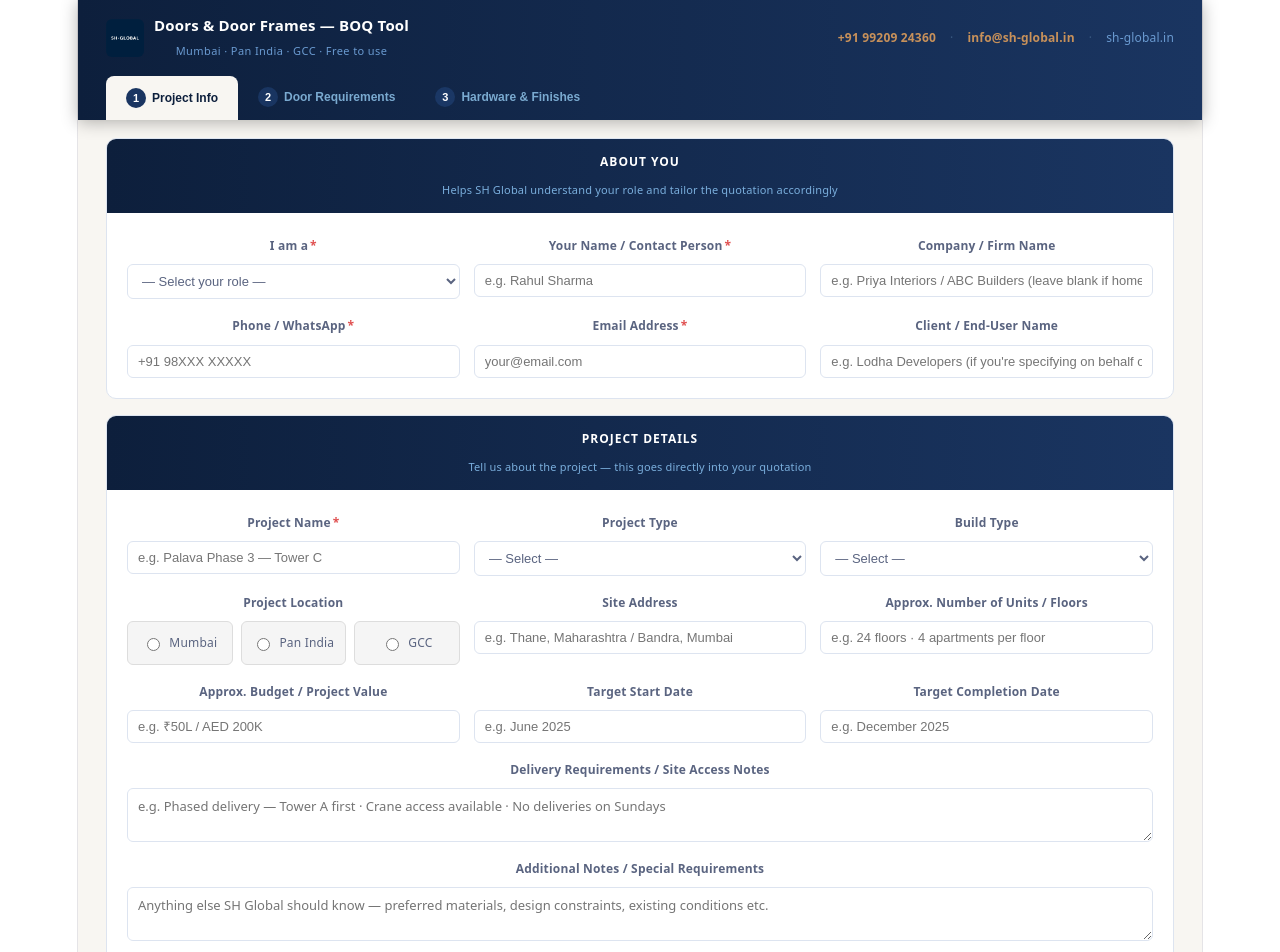
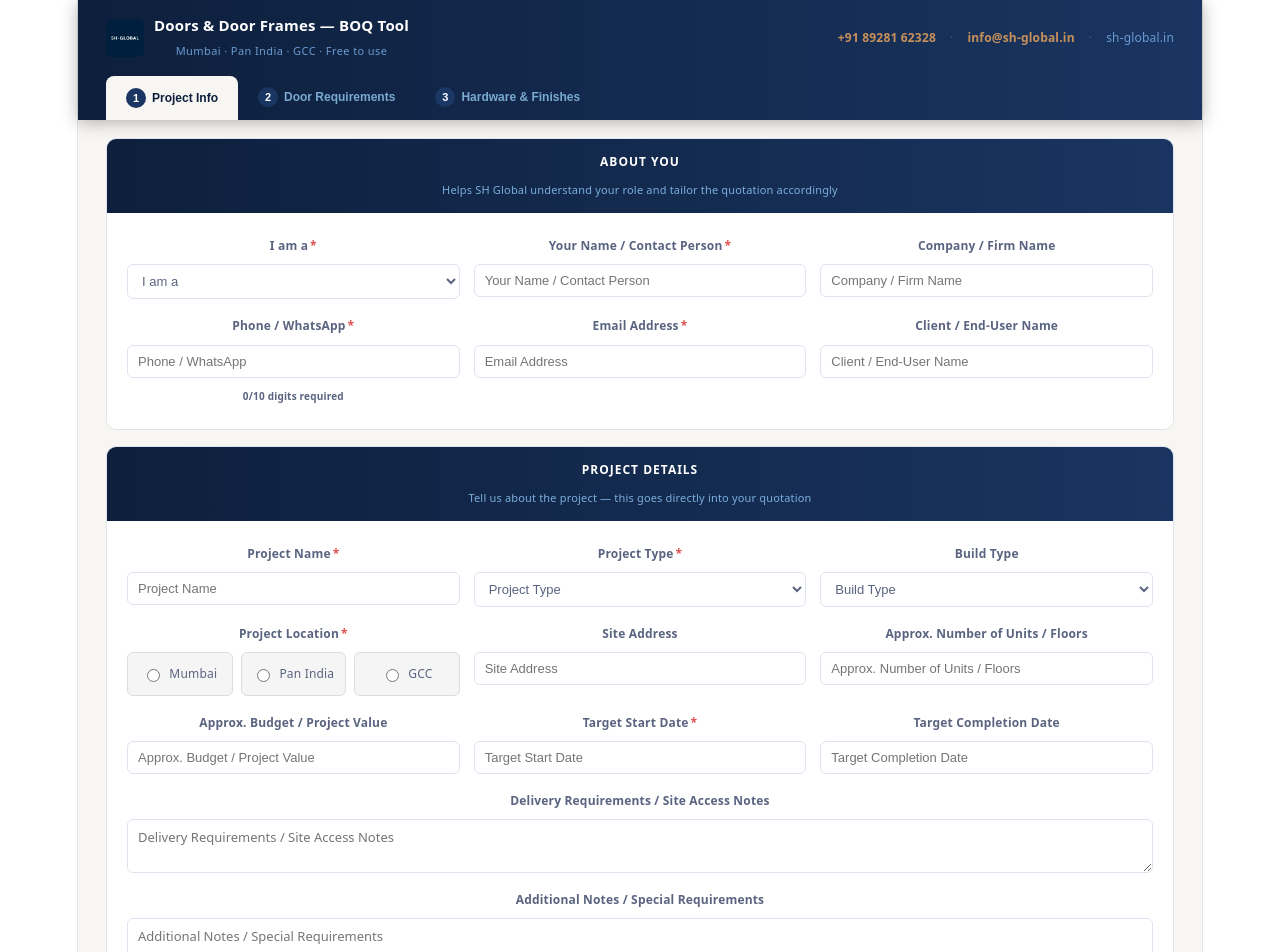
Before and after one commit to sid-hemnani/sh-global-toolkit, a React (Vite) app: page / in a window 1280 px wide. Shown: the top 952 px of the page. Built offline with nearby package versions, Linux system fonts and the light colour scheme.

Commit message:
9 UX improvements

```diff
--- a/src/App.jsx
+++ b/src/App.jsx
@@ -22,11 +22,17 @@ function useWindowWidth() {
 // Returns { fieldKey: "error message" } for each failing field
 function validateTab1(project) {
   const e = {};
-  if (!project.clientType)        e.clientType = "Please select your role";
-  if (!project.contact?.trim())   e.contact    = "Your name is required";
+  if (!project.clientType)           e.clientType      = "Please select your role";
+  if (!project.contact?.trim())      e.contact         = "Your name is required";
   if (!project.phone?.trim() && !project.email?.trim())
-                                   e.phone      = "Phone or email is required";
-  if (!project.name?.trim())      e.name       = "Project name is required";
+                                     e.phone           = "Phone or email is required";
+  if (project.phone?.trim() && !/^\d{10}$/.test(project.phone.trim().replace(/\s/g,"")))
+                                     e.phone           = "Enter a valid 10-digit phone number";
+  if (!project.name?.trim())         e.name            = "Project name is required";
+  if (!project.projectType)          e.projectType     = "Please select a project type";
+  if (!project.location)             e.location        = "Please select a project location";
+  if (!project.startDate?.trim())    e.startDate       = "Target start date is required";
+  if (!project.referralSource)       e.referralSource  = "Please tell us how you found us";
   return e;
 }
 function validateTab2(qty) {
@@ -267,6 +273,30 @@ function ProjectInfo({ project, setProject, refImages, setRefImages, isMobile, i
 
   const errBorder = (key) => err[key] ? `1.5px solid #e05050` : `1px solid ${C.border}`;
 
+  // Phone field with 10-digit validation display
+  const phoneField = (
+    <label style={{ display:"flex", flexDirection:"column", gap:5, fontSize:12, fontWeight:600,
+      color: err.phone ? "#b03030" : C.muted }}>
+      <span>Phone / WhatsApp<span style={{color:"#e05050",marginLeft:2}}>*</span></span>
+      <input
+        type="tel"
+        value={project.phone||""}
+        placeholder="Phone / WhatsApp"
+        maxLength={10}
+        onChange={e=>{
+          const v = e.target.value.replace(/\D/g,"").slice(0,10);
+          setProject(p=>({...p, phone:v}));
+        }}
+        style={{ padding:"8px 10px", border: errBorder("phone"), borderRadius:6,
+          fontSize:13, color:C.text, background:"#fff", width:"100%", boxSizing:"border-box" }}
+      />
+      <span style={{ fontSize:10, color: (project.phone||"").length===10 ? "#2a8a3a" : C.muted }}>
+        {(project.phone||"").length}/10 digits{(project.phone||"").length===10 ? " ✓" : " required"}
+      </span>
+      {err.phone && <span style={{color:"#e05050",fontSize:11}}>{err.phone}</span>}
+    </label>
+  );
+
   const sel = (label, key, options, placeholder, required) => (
     <label key={key} style={{ display:"flex", flexDirection:"column", gap:5, fontSize:12, fontWeight:600, color: err[key] ? "#b03030" : C.muted }}>
       <span>{label}{required && <span style={{color:"#e05050",marginLeft:2}}>*</span>}</span>
@@ -275,21 +305,21 @@ function ProjectInfo({ project, setProject, refImages, setRefImages, isMobile, i
         style={{ padding:"8px 10px", border: errBorder(key), borderRadius:6,
           fontSize:13, background:"#fff",
           color:project[key] ? C.text : C.muted, width:"100%" }}>
-        <option value="">{placeholder||"— Select —"}</option>
+        <option value="">{label}</option>
         {options.map(o=><option key={o} value={o}>{o}</option>)}
       </select>
       {err[key] && <span style={{color:"#e05050",fontSize:11}}>{err[key]}</span>}
     </label>
   );
 
-  const txt = (label, key, ph, span, required) => (
+  const txt = (label, key, span, required) => (
     <label key={key} style={{
       display:"flex", flexDirection:"column", gap:5,
       fontSize:12, fontWeight:600, color: err[key] ? "#b03030" : C.muted,
       gridColumn: span ? `1 / span ${span}` : "auto",
     }}>
       <span>{label}{required && <span style={{color:"#e05050",marginLeft:2}}>*</span>}</span>
-      <TextInput value={project[key]||""} onChange={v=>setProject(p=>({...p,[key]:v}))} placeholder={ph} wide
+      <TextInput value={project[key]||""} onChange={v=>setProject(p=>({...p,[key]:v}))} placeholder={label} wide
         style={{ border: errBorder(key) }} />
       {err[key] && <span style={{color:"#e05050",fontSize:11}}>{err[key]}</span>}
     </label>
@@ -302,11 +332,11 @@ function ProjectInfo({ project, setProject, refImages, setRefImages, isMobile, i
         <SectionHeader children="About You" sub="Helps SH Global understand your role and tailor the quotation accordingly" />
         <div style={{ padding:20, display:"grid", gridTemplateColumns:cols, gap:14 }}>
           {sel("I am a","clientType", CLIENT_TYPES,"— Select your role —", true)}
-          {txt("Your Name / Contact Person","contact","e.g. Rahul Sharma", null, true)}
-          {txt("Company / Firm Name","company","e.g. Priya Interiors / ABC Builders (leave blank if homeowner)")}
-          {txt("Phone / WhatsApp","phone","+91 98XXX XXXXX", null, !project.email?.trim())}
-          {txt("Email Address","email","your@email.com", null, !project.phone?.trim())}
-          {txt("Client / End-User Name","client","e.g. Lodha Developers (if you're specifying on behalf of someone)")}
+          {txt("Your Name / Contact Person","contact", null, true)}
+          {txt("Company / Firm Name","company")}
+          {phoneField}
+          {txt("Email Address","email", null, !project.phone?.trim())}
+          {txt("Client / End-User Name","client")}
         </div>
       </Card>
 
@@ -314,13 +344,14 @@ function ProjectInfo({ project, setProject, refImages, setRefImages, isMobile, i
       <Card>
         <SectionHeader children="Project Details" sub="Tell us about the project — this goes directly into your quotation" />
         <div style={{ padding:20, display:"grid", gridTemplateColumns:cols, gap:14 }}>
-          {txt("Project Name","name","e.g. Palava Phase 3 — Tower C", null, true)}
-          {sel("Project Type","projectType", PROJECT_TYPES)}
-          {sel("Build Type","buildType", BUILD_TYPES)}
-
-          {/* Location toggle */}
-          <label style={{ display:"flex", flexDirection:"column", gap:5, fontSize:12, fontWeight:600, color:C.muted }}>
-            Project Location
+          {txt("Project Name","name", null, true)}
+          {sel("Project Type","projectType", PROJECT_TYPES, "Project Type", true)}
+          {sel("Build Type","buildType", BUILD_TYPES, "Build Type")}
+
+          {/* Location toggle — mandatory */}
+          <label style={{ display:"flex", flexDirection:"column", gap:5, fontSize:12, fontWeight:600,
+            color: err.location ? "#b03030" : C.muted }}>
+            <span>Project Location<span style={{color:"#e05050",marginLeft:2}}>*</span></span>
             <div style={{ display:"flex", gap:8 }}>
               {["Mumbai","Pan India","GCC"].map(loc=>(
                 <label key={loc} style={{
@@ -328,7 +359,7 @@ function ProjectInfo({ project, setProject, refImages, setRefImages, isMobile, i
                   gap:6, padding:"8px 6px", borderRadius:6, cursor:"pointer", fontSize:12,
                   fontWeight: project.location===loc ? 700 : 400,
                   background: project.location===loc ? C.navyPale : "#f5f5f5",
-                  border: `1.5px solid ${project.location===loc ? C.navyBorder : "#ddd"}`,
+                  border: `1.5px solid ${project.location===loc ? C.navyBorder : err.location ? "#e05050" : "#ddd"}`,
                   color: project.location===loc ? C.navy : C.muted,
                 }}>
                   <input type="radio" checked={project.location===loc}
@@ -338,22 +369,23 @@ function ProjectInfo({ project, setProject, refImages, setRefImages, isMobile, i
                 </label>
               ))}
             </div>
+            {err.location && <span style={{color:"#e05050",fontSize:11}}>{err.location}</span>}
           </label>
 
           {isGCC
-            ? sel("GCC Country / Emirate","gccCountry", GCC_COUNTRIES)
-            : txt("Site Address","site","e.g. Thane, Maharashtra / Bandra, Mumbai")
-          }
-
-          {txt("Approx. Number of Units / Floors","scale","e.g. 24 floors · 4 apartments per floor")}
-          {txt("Approx. Budget / Project Value","value","e.g. ₹50L / AED 200K")}
-          {txt("Target Start Date","startDate","e.g. June 2025")}
-          {txt("Target Completion Date","endDate","e.g. December 2025")}
+            ? sel("GCC Country / Emirate","gccCountry", GCC_COUNTRIES, "GCC Country / Emirate")
+            : txt("Site Address","site")
+          }
+
+          {txt("Approx. Number of Units / Floors","scale")}
+          {txt("Approx. Budget / Project Value","value")}
+          {txt("Target Start Date","startDate", null, true)}
+          {txt("Target Completion Date","endDate")}
 
           <label style={{ display:"flex", flexDirection:"column", gap:5, fontSize:12, fontWeight:600, color:C.muted, gridColumn:`1 / span ${span3}` }}>
             Delivery Requirements / Site Access Notes
             <textarea value={project.delivery||""} rows={2}
-              placeholder="e.g. Phased delivery — Tower A first · Crane access available · No deliveries on Sundays"
+              placeholder="Delivery Requirements / Site Access Notes"
               onChange={e=>setProject(p=>({...p, delivery:e.target.value}))}
               style={{ padding:"8px 10px", border:`1px solid ${C.border}`, borderRadius:6,
                 fontSize:13, color:C.text, background:"#fff", resize:"vertical", fontFamily:"inherit" }} />
@@ -362,7 +394,7 @@ function ProjectInfo({ project, setProject, refImages, setRefImages, isMobile, i
           <label style={{ display:"flex", flexDirection:"column", gap:5, fontSize:12, fontWeight:600, color:C.muted, gridColumn:`1 / span ${span3}` }}>
             Additional Notes / Special Requirements
             <textarea value={project.notes||""} rows={2}
-              placeholder="Anything else SH Global should know — preferred materials, design constraints, existing conditions etc."
+              placeholder="Additional Notes / Special Requirements"
               onChange={e=>setProject(p=>({...p, notes:e.target.value}))}
               style={{ padding:"8px 10px", border:`1px solid ${C.border}`, borderRadius:6,
                 fontSize:13, color:C.text, background:"#fff", resize:"vertical", fontFamily:"inherit" }} />
@@ -370,12 +402,12 @@ function ProjectInfo({ project, setProject, refImages, setRefImages, isMobile, i
         </div>
       </Card>
 
-      {/* Referral */}
+      {/* Referral — mandatory */}
       <Card>
         <SectionHeader children="How Did You Find Us?" sub="Helps SH Global understand where clients are coming from" />
         <div style={{ padding:20, display:"grid", gridTemplateColumns:isMobile?"1fr":cols, gap:16 }}>
-          {sel("Where did you hear about SH Global?","referralSource", REFERRAL_OPTIONS, "— Please select —")}
-          {txt("Referred by / additional detail","referralDetail","e.g. Shared by Rahul Mehta · Architect Priya Sharma")}
+          {sel("Where did you hear about SH Global?","referralSource", REFERRAL_OPTIONS, "Where did you hear about SH Global?", true)}
+          {txt("Referred by / additional detail","referralDetail")}
         </div>
       </Card>
 
@@ -554,8 +586,8 @@ function DoorRequirements({ qty, setQty, dims, setDims, frameSpecs, setFrameSpec
   const setFrameSpec = (key, field, val) => {
     setFrameSpecs(f => {
       const fs = { ...f[key], [field]: val };
-      // When frame opening/section changes, sync door dims if not already filled
       if (inclDoors) {
+        // Frame opening/section changed → try to fill door dims
         const auto = autoDoorFromFrame(fs);
         if (auto) {
           setDims(d => {
@@ -566,6 +598,20 @@ function DoorRequirements({ qty, setQty, dims, setDims, frameSpecs, setFrameSpec
             return { ...d, [key]: next };
           });
         }
+      }
+      // Section width changed while door dims already exist → auto-fill frame opening
+      if ((field === "sectionW") && inclFrames) {
+        setDims(d => {
+          const doorDims = d[key] || {};
+          const autoOpen = autoFrameOpenFromDoor(doorDims, fs);
+          if (autoOpen) {
+            setFrameSpecs(prev => ({
+              ...prev,
+              [key]: { ...prev[key], [field]: val, ...autoOpen }
+            }));
+          }
+          return d;
+        });
       }
       return { ...f, [key]: fs };
     });
@@ -809,8 +855,8 @@ function DoorRequirements({ qty, setQty, dims, setDims, frameSpecs, setFrameSpec
                 {doorRows.map(r => {
                   const fs = frameSpecs[r.key] || {};
                   const d  = dims[r.key] || {};
-                  // Auto opening from door dims
-                  const autoF = scope === "doors" ? autoFrameOpenFromDoor(d, fs) : null;
+                  // Auto opening from door dims (both scope or doors-only scope)
+                  const autoF = (scope === "doors" || scope === "both") ? autoFrameOpenFromDoor(d, fs) : null;
 
                   return (
                     <tr key={r.key} style={{ background:"#fff" }}>
@@ -966,13 +1012,19 @@ function DoorRequirements({ qty, setQty, dims, setDims, frameSpecs, setFrameSpec
 // ─── TAB 3: HARDWARE & FINISHES ───────────────────────────────────────────────
 function HardwareFinishes({ hw, setHw, calcResult }) {
   const { mats } = calcResult;
-
-  // map hw key → mats key for auto qty
+  const [showAdvanced, setShowAdvanced] = useState(false);
+
   const autoQtyMap = {
     hinges:"hinges", anchors:"anchors", lockBody:"lockBody",
     doorClosers:"doorClosers", latchSets:"latchSets", handles:"handles",
     fireSeal:"fireSeal", screwsPack:"screws", laminateVeneer:"laminate",
   };
+
+  const BASIC_KEYS    = ["hinges","lockBody","doorClosers","latchSets","handles","laminateVeneer"];
+  const ADVANCED_KEYS = ["anchors","fireSeal","screwsPack"];
+
+  const basicRows    = HW_ROWS.filter(r => BASIC_KEYS.includes(r.key));
+  const advancedRows = HW_ROWS.filter(r => ADVANCED_KEYS.includes(r.key));
 
   const hwSubtotal = HW_ROWS.reduce((sum, r)=>{
     const price = Number(hw[r.key]?.price)||0;
@@ -988,30 +1040,7 @@ function HardwareFinishes({ hw, setHw, calcResult }) {
       return { ...h, [key]: entry };
     });
 
-  return (
-    <div>
-      <div style={{ background:"#fffbf2", border:`1px solid ${C.brownBorder}`, borderRadius:10,
-        padding:"14px 18px", marginBottom:16, display:"flex", gap:12, alignItems:"flex-start" }}>
-        <span style={{ fontSize:20 }}>✏️</span>
-        <div style={{ fontSize:13, color:C.brownDark, lineHeight:1.7 }}>
-          <strong>This section is for hardware and finishes that you may procure directly.</strong><br/>
-          Enter your preferred brands, specifications, and unit prices.
-          Quantities are auto-filled from your door numbers — you can override them.
-          Doors, frames, architraves, installation and services are priced separately by SH Global.
-        </div>
-      </div>
-
-      <Card>
-        <SectionHeader children="Hardware & Finishes" sub="Enter brand, specification and unit price for items you are sourcing" />
-        <table style={{ width:"100%", borderCollapse:"collapse" }}>
-          <thead><tr>
-            <TH>Item</TH><TH>Unit</TH>
-            <TH>Brand / Specification</TH>
-            <TH right>Auto Qty</TH><TH right>Your Qty</TH>
-            <TH right>Unit Price (₹)</TH><TH right accent>Line Total</TH>
-          </tr></thead>
-          <tbody>
-            {HW_ROWS.map(r=>{
+  const hwRow = (r) => {
     const autoQty = mats[autoQtyMap[r.key]]?.orderQty || 0;
     const userQty = hw[r.key]?.qty !== undefined ? hw[r.key].qty : "";
     const effectiveQty = userQty !== "" ? Number(userQty) : autoQty;
@@ -1022,54 +1051,99 @@ function HardwareFinishes({ hw, setHw, calcResult }) {
         <TD bold>{r.label}</TD>
         <TD center muted>{r.unit}</TD>
         <TD input>
-                    <input
-                      type="text"
-                      value={hw[r.key]?.spec||""}
-                      placeholder={r.placeholder}
+          <input type="text" value={hw[r.key]?.spec||""}
+            placeholder={r.label}
             onChange={e=>setField(r.key,"spec",e.target.value)}
-                      style={{
-                        width:"100%", padding:"5px 8px",
-                        border:`1px solid ${C.border}`, borderRadius:5,
-                        fontSize:12, color:C.text, background:"transparent",
-                        minWidth:200,
-                      }} />
+            style={{ width:"100%", padding:"5px 8px", border:`1px solid ${C.border}`,
+              borderRadius:5, fontSize:12, color:C.text, background:"transparent", minWidth:180 }} />
         </TD>
         <TD right muted>{autoQty}</TD>
         <TD right input>
           <div style={{ display:"flex", flexDirection:"column", alignItems:"flex-end", gap:3 }}>
-                      <NumInput
-                        value={userQty !== "" ? userQty : autoQty}
-                        onChange={v=>setField(r.key,"qty",v)}
-                        width={72} />
+            <NumInput value={userQty !== "" ? userQty : autoQty} onChange={v=>setField(r.key,"qty",v)} width={72} />
             {userQty !== "" && (
               <button onClick={()=>setField(r.key,"qty",undefined)}
-                          style={{ fontSize:10, color:C.muted, background:"none", border:"none",
-                            cursor:"pointer", padding:0, textDecoration:"underline" }}>
+                style={{ fontSize:10, color:C.muted, background:"none", border:"none", cursor:"pointer", padding:0, textDecoration:"underline" }}>
                 reset to auto
               </button>
             )}
           </div>
         </TD>
         <TD right input>
-                    <NumInput
-                      value={hw[r.key]?.price||""}
-                      onChange={v=>setField(r.key,"price",v)}
-                      width={90} />
+          <NumInput value={hw[r.key]?.price||""} onChange={v=>setField(r.key,"price",v)} width={90} />
         </TD>
         <TD right bold accent>
           {lineTotal>0 ? rupee(Math.round(lineTotal)) : <span style={{color:C.muted,fontSize:12}}>—</span>}
         </TD>
       </tr>
     );
-            })}
-          </tbody>
+  };
+
+  const tableHeader = (
+    <thead><tr>
+      <TH>Item</TH><TH>Unit</TH>
+      <TH>Brand / Specification</TH>
+      <TH right>Auto Qty</TH><TH right>Your Qty</TH>
+      <TH right>Unit Price (₹)</TH><TH right accent>Line Total</TH>
+    </tr></thead>
+  );
+
+  return (
+    <div>
+      <div style={{ background:"#fffbf2", border:`1px solid ${C.brownBorder}`, borderRadius:10,
+        padding:"14px 18px", marginBottom:16, display:"flex", gap:12, alignItems:"flex-start" }}>
+        <span style={{ fontSize:20 }}>✏️</span>
+        <div style={{ fontSize:13, color:C.brownDark, lineHeight:1.7 }}>
+          <strong>For hardware and finishes you may procure directly.</strong><br/>
+          Enter your preferred brands, specifications, and unit prices. Quantities are auto-filled from your door numbers.
+          Doors, frames, architraves, installation and services are priced separately by SH Global.
+        </div>
+      </div>
+
+      {/* BASIC HARDWARE */}
+      <Card>
+        <SectionHeader children="Hardware & Finishes" sub="Core items — enter brand, spec and unit price for items you are sourcing" />
+        <table style={{ width:"100%", borderCollapse:"collapse" }}>
+          {tableHeader}
+          <tbody>{basicRows.map(hwRow)}</tbody>
         </table>
 
-        {/* Hardware subtotal */}
+        {/* ADVANCED TOGGLE */}
+        <div style={{ borderTop:`1px solid ${C.border}` }}>
+          <button onClick={()=>setShowAdvanced(v=>!v)} style={{
+            width:"100%", padding:"12px 20px", background: showAdvanced ? C.navyPale : "#fafbff",
+            border:"none", cursor:"pointer", display:"flex", alignItems:"center", justifyContent:"space-between",
+            fontSize:13, fontWeight:600, color:C.navy,
+          }}>
+            <div style={{ display:"flex", alignItems:"center", gap:10 }}>
+              <span style={{ fontSize:16 }}>{showAdvanced ? "▾" : "▸"}</span>
+              Advanced Hardware Items
+            </div>
+            <span style={{ fontSize:11, fontWeight:400, color:C.muted }}>
+              Anchors · Smoke Seal Strip · Screws & Fixings — minor cost items
+            </span>
+          </button>
+
+          {showAdvanced && (
+            <div>
+              <div style={{ padding:"10px 16px", background:"#f8f9fc", borderBottom:`1px solid ${C.border}`,
+                fontSize:12, color:C.muted }}>
+                These items typically have minor impact on the overall project cost but are included here for completeness.
+                SH Global will incorporate these into the formal quotation if not specified.
+              </div>
+              <table style={{ width:"100%", borderCollapse:"collapse" }}>
+                {tableHeader}
+                <tbody>{advancedRows.map(hwRow)}</tbody>
+              </table>
+            </div>
+          )}
+        </div>
+
+        {/* Subtotal */}
         <div style={{ padding:"14px 20px", borderTop:`1px solid ${C.border}`,
           display:"flex", justifyContent:"flex-end", alignItems:"center", gap:32 }}>
           <div style={{ fontSize:13, color:C.muted, lineHeight:1.6, maxWidth:380 }}>
-            This total covers only hardware &amp; finishes you have priced above.
+            This total covers only hardware &amp; finishes priced above.
             <strong style={{color:C.navy}}> Doors, frames, architraves, installation and services
             will be added by SH Global in your formal quotation.</strong>
           </div>
@@ -1387,7 +1461,7 @@ function SendCTA({ project, qty, dims, frameSpecs, calcResult, hw, refImages, sc
             📎 Please also forward your {refImages.length} reference image{refImages.length>1?"s":""} to info@sh-global.in.
           </strong></>
         )}
-        <br/><strong style={{color:C.brownLight}}>+91 99209 24360 · info@sh-global.in · sh-global.in</strong>
+        <br/><strong style={{color:C.brownLight}}>+91 89281 62328 · info@sh-global.in · sh-global.in</strong>
       </div>
       <button onClick={()=>setSubmitted(false)} style={{
         background:"rgba(255,255,255,0.12)", color:"#fff", border:"1px solid rgba(255,255,255,0.3)",
@@ -1562,7 +1636,7 @@ export default function App() {
             </div>
             {!isMobile && (
               <div style={{ display:"flex", gap:14, fontSize:12 }}>
-                <a href="tel:+919920924360" style={{ color:C.brownLight, textDecoration:"none", fontWeight:600 }}>+91 99209 24360</a>
+                <a href="tel:+918928162328" style={{ color:C.brownLight, textDecoration:"none", fontWeight:600 }}>+91 89281 62328</a>
                 <span style={{ color:"#3a5a80" }}>·</span>
                 <a href="mailto:info@sh-global.in" style={{ color:C.brownLight, textDecoration:"none", fontWeight:600 }}>info@sh-global.in</a>
                 <span style={{ color:"#3a5a80" }}>·</span>
@@ -1700,8 +1774,8 @@ export default function App() {
       <div style={{ borderTop:`1px solid ${C.border}`, marginTop:24, padding:"18px 28px", textAlign:"center" }}>
         <img src={LOGO_SRC} alt="SH Global" style={{ height:30, width:30, borderRadius:4, objectFit:"cover", marginBottom:6 }} />
         <div style={{ fontSize:12, color:C.muted }}>© S H Global · Doors &amp; Door Frames Specialists · Indian Market Edition</div>
-        <div style={{ fontSize:11, color:"#bbb", marginTop:3 }}>info@sh-global.in · sh-global.in · +91 99209 24360 · Mumbai</div>
-      </div>
-    </div>
-  );
-}
+        <div style={{ fontSize:11, color:"#bbb", marginTop:3 }}>info@sh-global.in · sh-global.in · +91 89281 62328 · Mumbai</div>
+      </div>
+    </div>
+  );
+}
```
Lines whose indentation alone changed are shown as unchanged.
